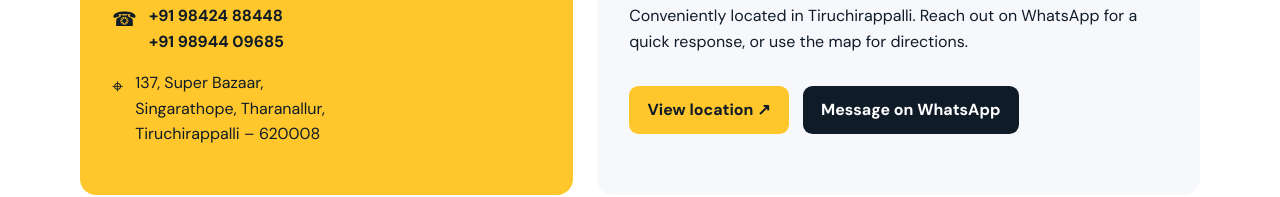
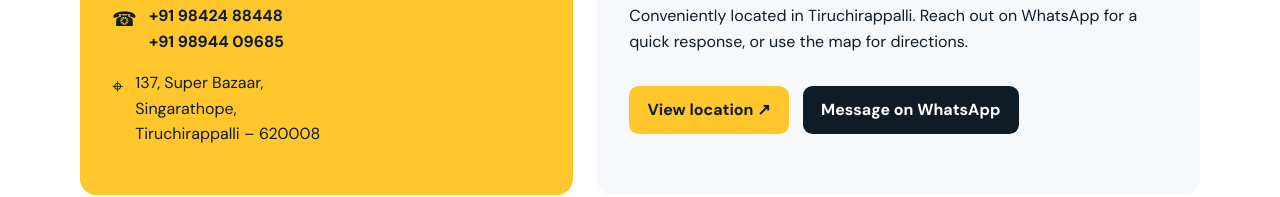
Before and after one commit to stan4903/rs-electronics-website, a plain HTML site: page index.html in a window 1280 px wide. Shown: the part 2835-3032 px from the top of the page. Drawn offline with Linux system fonts and the light colour scheme.

Commit message:
Update index.html

```diff
--- a/index.html
+++ b/index.html
@@ -54,7 +54,7 @@
     <section id="about" class="about"><div class="wrap about-grid"><div class="about-copy"><span class="eyebrow">About RS Electronics</span><h2>Practical expertise. Reliable installations.</h2><p>We provide professional Audio Visual Solutions, Smart Classroom Technology, Interactive Flat Panels, Projectors, Video Conferencing Systems, CCTV Surveillance, Public Address Systems, Home Theatre, Intercom and EPABX solutions.</p></div><div class="ticks" aria-label="What we deliver"><div class="tick">Consultation tailored to your space</div><div class="tick">Quality products from trusted brands</div><div class="tick">Complete installation and setup</div><div class="tick">Responsive local support</div></div></div></section>
     <section id="products"><div class="wrap"><div class="section-heading"><span class="eyebrow">What we supply</span><h2>Professional technology, carefully selected</h2><p>The right equipment for clear communication, engaging learning and seamless control.</p></div><div class="cards"><article class="card"><div class="icon">▣</div><h3>Interactive Flat Panels</h3><p>Samsung, Acer, Logic and Solitaire displays for modern learning and collaboration.</p></article><article class="card"><div class="icon">◉</div><h3>Projectors</h3><p>Epson, Acer and Optoma projectors for classrooms, boardrooms and venues.</p></article><article class="card"><div class="icon">♫</div><h3>Professional Audio</h3><p>Amplifiers, speakers and public address systems that sound clear and confident.</p></article><article class="card"><div class="icon">◌</div><h3>Video Conferencing</h3><p>PTZ cameras and meeting-room systems for effortless remote collaboration.</p></article><article class="card"><div class="icon">◈</div><h3>CCTV Systems</h3><p>Commercial surveillance solutions to help protect what matters.</p></article><article class="card"><div class="icon">⌁</div><h3>Intercom & EPABX</h3><p>Practical communication infrastructure for connected workplaces.</p></article></div></div></section>
     <section id="solutions" class="solutions"><div class="wrap"><div class="section-heading"><span class="eyebrow">Spaces we transform</span><h2>Solutions built around how you work</h2><p>From a single room to a complete installation, we make technology feel straightforward.</p></div><div class="solution-grid"><article class="solution"><h3>Smart Classrooms</h3><p>Interactive learning environments that keep students engaged.</p></article><article class="solution"><h3>Conference Rooms</h3><p>Collaboration and video conferencing that connect teams.</p></article><article class="solution"><h3>Auditoriums</h3><p>Professional AV installations engineered for every audience.</p></article><article class="solution"><h3>Home Theatre</h3><p>Premium entertainment systems for a more immersive home experience.</p></article></div></div></section>
-    <section id="contact"><div class="wrap"><div class="section-heading"><span class="eyebrow">Let’s talk</span><h2>Bring your next space to life</h2><p>Contact RS Electronics for product guidance, a site visit or a tailored solution.</p></div><div class="contact-layout"><div class="contact-card dark"><h3>RS Electronics</h3><div class="contact-line"><span>☎</span><div><a href="tel:+919842488448">+91 98424 88448</a><br><a href="tel:+919894409685">+91 98944 09685</a></div></div><div class="contact-line"><span>⌖</span><address>137, Super Bazaar,<br>Singarathope, Tharanallur,<br>Tiruchirappalli – 620008</address></div></div><div class="contact-card light"><h3>Visit or message us</h3><p>Conveniently located in Tiruchirappalli. Reach out on WhatsApp for a quick response, or use the map for directions.</p><div class="actions"><a class="button button-primary" href="https://maps.app.goo.gl/Y5P7UNwYgtKRCrpm9" target="_blank" rel="noopener">View location ↗</a><a class="button" style="background:#101b28;color:#fff" href="https://wa.me/919842488448" target="_blank" rel="noopener">Message on WhatsApp</a></div></div></div></div></section>
+    <section id="contact"><div class="wrap"><div class="section-heading"><span class="eyebrow">Let’s talk</span><h2>Bring your next space to life</h2><p>Contact RS Electronics for product guidance, a site visit or a tailored solution.</p></div><div class="contact-layout"><div class="contact-card dark"><h3>RS Electronics</h3><div class="contact-line"><span>☎</span><div><a href="tel:+919842488448">+91 98424 88448</a><br><a href="tel:+919894409685">+91 98944 09685</a></div></div><div class="contact-line"><span>⌖</span><address>137, Super Bazaar,<br>Singarathope,<br>Tiruchirappalli – 620008</address></div></div><div class="contact-card light"><h3>Visit or message us</h3><p>Conveniently located in Tiruchirappalli. Reach out on WhatsApp for a quick response, or use the map for directions.</p><div class="actions"><a class="button button-primary" href="https://maps.app.goo.gl/Y5P7UNwYgtKRCrpm9" target="_blank" rel="noopener">View location ↗</a><a class="button" style="background:#101b28;color:#fff" href="https://wa.me/919842488448" target="_blank" rel="noopener">Message on WhatsApp</a></div></div></div></div></section>
   </main>
   <footer><div class="wrap footer-inner"><span class="footer-brand">RS Electronics</span><p>© <span id="year">2026</span> RS Electronics. All rights reserved.</p></div></footer>
   <a class="whatsapp" href="https://wa.me/919842488448" target="_blank" rel="noopener" aria-label="Chat with RS Electronics on WhatsApp"><span aria-hidden="true">◔</span> WhatsApp</a>
```
